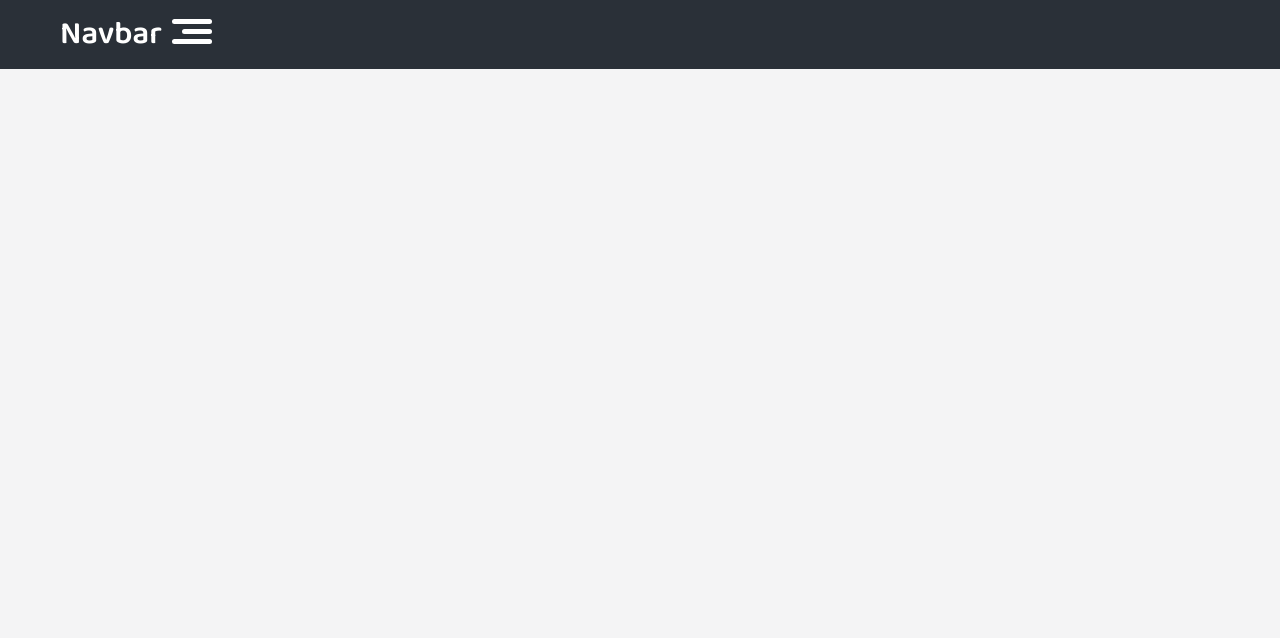
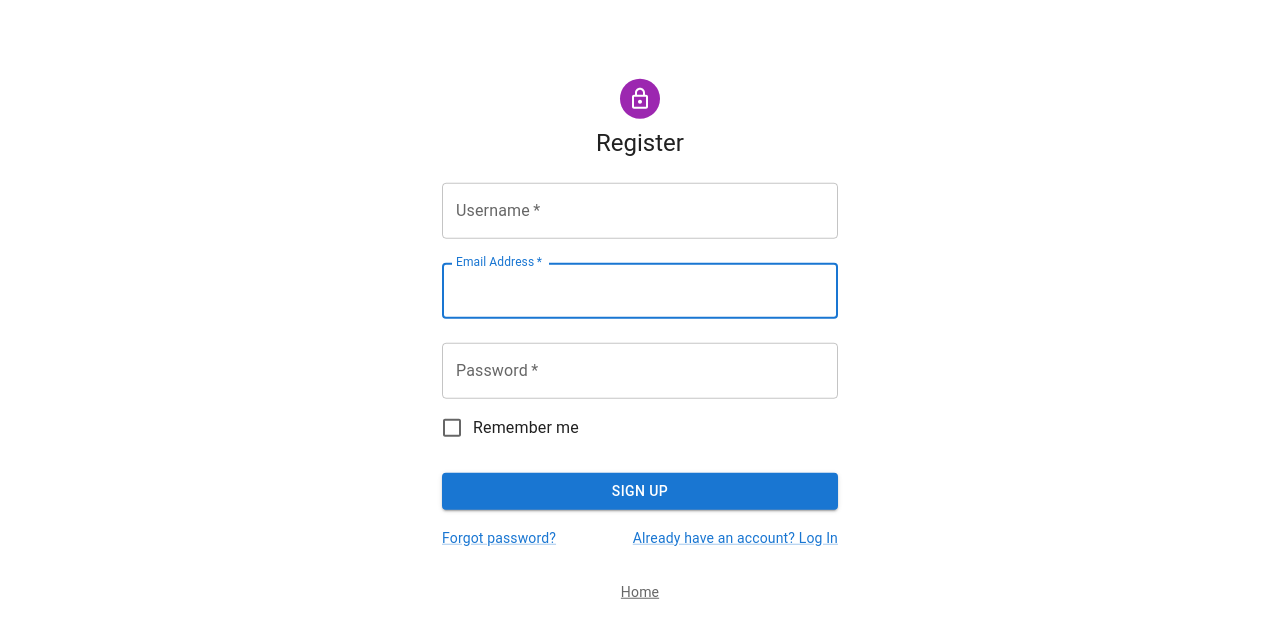
Before and after one commit to matterwin/CSC4402-Spring23, a React (Create React App) app in the folder App/front-end/: page /Register in a window 1280 px wide. Before the commit this address had no page. Shown: the top 638 px of the page. Built offline with nearby package versions, Linux system fonts and the light colour scheme; a web font is replaced by a local one.

Commit message:
almost done with userauth looks

```diff
--- a/App/front-end/package.json
+++ b/App/front-end/package.json
@@ -3,6 +3,10 @@
   "version": "0.1.0",
   "private": true,
   "dependencies": {
+    "@emotion/react": "^11.10.6",
+    "@emotion/styled": "^11.10.6",
+    "@mui/material": "^5.11.10",
+    "@mui/styled-engine-sc": "^5.11.9",
     "@testing-library/jest-dom": "^5.16.5",
     "@testing-library/react": "^13.4.0",
     "@testing-library/user-event": "^13.5.0",
@@ -10,6 +14,7 @@
     "react-dom": "^18.2.0",
     "react-router-dom": "^6.8.1",
     "react-scripts": "^5.0.1",
+    "styled-components": "^5.3.6",
     "web-vitals": "^2.1.4"
   },
   "scripts": {
--- a/App/front-end/public/index.html
+++ b/App/front-end/public/index.html
@@ -24,6 +24,7 @@
       work correctly both with client-side routing and a non-root public URL.
       Learn how to configure a non-root public URL by running `npm run build`.
     -->
+    <meta name="viewport" content="initial-scale=1, width=device-width" />
     <title>React App</title>
   </head>
   <body>
--- a/App/front-end/src/App.js
+++ b/App/front-end/src/App.js
@@ -1,19 +1,31 @@
-import './App.css';
 import { BrowserRouter as Router, Route, Routes } from "react-router-dom";
+import React from 'react'
+
 import Home from './Core/Home/Home'
 import Navbar from './Core/Nav/Navbar'
-
-import React from 'react'
+import Login from './UserAuth/Login'
+import Register from './UserAuth/Register'
+import './App.css';
 
 function App() {
+
+  const { pathname } = window.location;
+  const HideNav = pathname === '/Register' || pathname === '/Login' ? null : <Navbar />
+
   return (
     <div>
        <Router>
 
-          <Navbar />
+          {/* {
+            location.pathname !== '/Register' && <Navbar />
+          } */}
+
+          {HideNav}
 
           <Routes>
             <Route path="/" element={<Home/>}/>
+            <Route path="/Login" element={<Login/>}/>
+            <Route path="/Register" element={<Register/>}/>
           </Routes>
 
         </Router>
--- a/App/front-end/src/Core/Home/Home.css
+++ b/App/front-end/src/Core/Home/Home.css
@@ -2,4 +2,5 @@
     text-align: center;
     color: #fff;
     color: #000;
+    font-size: 5rem;
 }
--- a/App/front-end/src/Core/Nav/Navbar.css
+++ b/App/front-end/src/Core/Nav/Navbar.css
@@ -1,4 +1,21 @@
+a {
+  text-decoration: none;
+}
+
+NavLink {
+  text-decoration: none;
+  align-content: center;
+}
+
+.login-button {
+  background-color: blue;
+  color: white;
+  border-radius: 40px;
+  /* other styles */
+}
+
 .nav-container {
+    text-decoration: none;
     background-color: #2a3038;
     display: flex;
     text-decoration: none;
@@ -6,6 +23,15 @@
     padding-bottom: 9px;
     padding-left: 60px;
     padding-right: 60px;
+
+    display:flex;
+    flex-direction:row;
+    justify-content:center;
+    align-items: center;
+}
+
+.title {
+  margin-right: auto;
 }
 
 .nav-container h1 {
@@ -17,6 +43,8 @@
     font-family: 'Comfortaa', cursive;
     /* font-family: 'Righteous', cursive; */
     font-family: 'Baloo 2', cursive;
+    text-decoration: none;
+
 }
 
 .menu-icon {
--- a/App/front-end/src/Core/Nav/Navbar.js
+++ b/App/front-end/src/Core/Nav/Navbar.js
@@ -1,4 +1,6 @@
 import React, { useState } from 'react';
+import Button from '@mui/material/Button';
+import { NavLink } from "react-router-dom";
 
 import './Navbar.css'
 
@@ -18,7 +20,7 @@ function Navbar() {
   return (
     <div>
       <div className="nav-container">
-        <h1>Navbar</h1>
+        <NavLink className="title" end to="/"><h1>Navbar</h1></NavLink>
 
         <div className="menu-container">
             <div className={`menu-icon ${isOpen ? 'menu-icon--open' : ''}`} onClick={handleClick} onMouseLeave={() => {
@@ -28,6 +30,8 @@ function Navbar() {
                 <div className="menu-icon__line"></div>
             </div>
         </div>
+
+       <a href="/Login"><Button variant="contained" className="login-button" >Log In</Button></a>
       </div>
     </div>
   );
--- /dev/null
+++ b/App/front-end/src/UserAuth/Login.js
@@ -0,0 +1,112 @@
+import * as React from 'react';
+import Avatar from '@mui/material/Avatar';
+import Button from '@mui/material/Button';
+import CssBaseline from '@mui/material/CssBaseline';
+import TextField from '@mui/material/TextField';
+import FormControlLabel from '@mui/material/FormControlLabel';
+import Checkbox from '@mui/material/Checkbox';
+import Link from '@mui/material/Link';
+import Grid from '@mui/material/Grid';
+import Box from '@mui/material/Box';
+import LockOutlinedIcon from '@mui/icons-material/LockOutlined';
+import Typography from '@mui/material/Typography';
+import Container from '@mui/material/Container';
+import { createTheme, ThemeProvider } from '@mui/material/styles';
+
+import "./auth.css"
+
+function Home(props) {
+  return (
+    <Typography variant="body2" color="text.secondary" align="center" {...props}>
+      {/* {'Go back '} */}
+      <Link color="inherit" href="./Home">
+        Home
+      </Link>{' '}
+    </Typography>
+  );
+}
+
+const theme = createTheme();
+
+export default function SignIn() {
+  const handleSubmit = (event) => {
+    event.preventDefault();
+    const data = new FormData(event.currentTarget);
+    console.log({
+      email: data.get('email'),
+      password: data.get('password'),
+    });
+  };
+
+  return (
+    <div className="center-auth">
+      <ThemeProvider theme={theme}>
+        <Container component="main" maxWidth="xs">
+          <CssBaseline />
+          <Box
+            sx={{
+              marginTop: 8,
+              display: 'flex',
+              flexDirection: 'column',
+              alignItems: 'center',
+            }}
+          >
+            <Avatar sx={{ m: 1, bgcolor: 'secondary.main' }}>
+              <LockOutlinedIcon />
+            </Avatar>
+            <Typography component="h1" variant="h5">
+              Login
+            </Typography>
+            <Box component="form" onSubmit={handleSubmit} noValidate sx={{ mt: 1 }}>
+              <TextField
+                margin="normal"
+                required
+                fullWidth
+                id="email"
+                label="Email Address"
+                name="email"
+                autoComplete="email"
+                autoFocus
+              />
+              <TextField
+                margin="normal"
+                required
+                fullWidth
+                name="password"
+                label="Password"
+                type="password"
+                id="password"
+                autoComplete="current-password"
+              />
+              <FormControlLabel
+                control={<Checkbox value="remember" color="primary" />}
+                label="Remember me"
+              />
+              <Button
+                type="submit"
+                fullWidth
+                variant="contained"
+                sx={{ mt: 3, mb: 2 }}
+              >
+                Log In
+              </Button>
+              <Grid container>
+                <Grid item xs>
+                  <Link href="#" variant="body2">
+                    Forgot password?
+                  </Link>
+                </Grid>
+                <Grid item>
+                  <Link href="./Register" variant="body2">
+                    {"Don't have an account? Sign Up"}
+                  </Link>
+                </Grid>
+              </Grid>
+            </Box>
+          </Box>
+          <Home sx={{ mt: 4, mb: 4 }} />
+        </Container>
+      </ThemeProvider>
+    </div>
+  );
+}
--- /dev/null
+++ b/App/front-end/src/UserAuth/Register.js
@@ -0,0 +1,123 @@
+import * as React from 'react';
+import Avatar from '@mui/material/Avatar';
+import Button from '@mui/material/Button';
+import CssBaseline from '@mui/material/CssBaseline';
+import TextField from '@mui/material/TextField';
+import FormControlLabel from '@mui/material/FormControlLabel';
+import Checkbox from '@mui/material/Checkbox';
+import Link from '@mui/material/Link';
+import Grid from '@mui/material/Grid';
+import Box from '@mui/material/Box';
+import LockOutlinedIcon from '@mui/icons-material/LockOutlined';
+import Typography from '@mui/material/Typography';
+import Container from '@mui/material/Container';
+import { createTheme, ThemeProvider } from '@mui/material/styles';
+
+import "./auth.css"
+
+function Home(props) {
+  return (
+    <Typography variant="body2" color="text.secondary" align="center" {...props}>
+      {/* {'Go back '} */}
+      <Link color="inherit" href="./Home">
+        Home
+      </Link>{' '}
+    </Typography>
+  );
+}
+
+const theme = createTheme();
+
+export default function SignIn() {
+  const handleSubmit = (event) => {
+    event.preventDefault();
+    const data = new FormData(event.currentTarget);
+    console.log({
+      username: data.get('username'),
+      email: data.get('email'),
+      password: data.get('password'),
+    });
+  };
+
+  return (
+    <div className="center-auth">
+      <ThemeProvider theme={theme}>
+        <Container component="main" maxWidth="xs">
+          <CssBaseline />
+          <Box
+            sx={{
+              marginTop: 8,
+              display: 'flex',
+              flexDirection: 'column',
+              alignItems: 'center',
+            }}
+          >
+            <Avatar sx={{ m: 1, bgcolor: 'secondary.main' }}>
+              <LockOutlinedIcon />
+            </Avatar>
+            <Typography component="h1" variant="h5">
+              Register
+            </Typography>
+            <Box component="form" onSubmit={handleSubmit} noValidate sx={{ mt: 1 }}>
+              <TextField
+                margin="normal"
+                required
+                fullWidth
+                id="username"
+                label="Username"
+                name="username"
+                autoComplete="username"
+                autoFocus
+              />
+              <TextField
+                margin="normal"
+                required
+                fullWidth
+                id="email"
+                label="Email Address"
+                name="email"
+                autoComplete="email"
+                autoFocus
+              />
+              <TextField
+                margin="normal"
+                required
+                fullWidth
+                name="password"
+                label="Password"
+                type="password"
+                id="password"
+                autoComplete="current-password"
+              />
+              <FormControlLabel
+                control={<Checkbox value="remember" color="primary" />}
+                label="Remember me"
+              />
+              <Button
+                type="submit"
+                fullWidth
+                variant="contained"
+                sx={{ mt: 3, mb: 2 }}
+              >
+                Sign up
+              </Button>
+              <Grid container>
+                <Grid item xs>
+                  <Link href="#" variant="body2">
+                    Forgot password?
+                  </Link>
+                </Grid>
+                <Grid item>
+                  <Link href="./Login" variant="body2">
+                    {"Already have an account? Log In"}
+                  </Link>
+                </Grid>
+              </Grid>
+            </Box>
+          </Box>
+          <Home sx={{ mt: 4, mb: 4 }} />
+        </Container>
+      </ThemeProvider>
+    </div>
+  );
+}
--- /dev/null
+++ b/App/front-end/src/UserAuth/auth.css
@@ -0,0 +1,6 @@
+.center-auth {
+    position: fixed;
+    top: 40%;
+    left: 50%;
+    transform: translate(-50%, -50%);
+}
```
Also changed, not shown: 1 other file (tests, documents, lock files or other folders).
